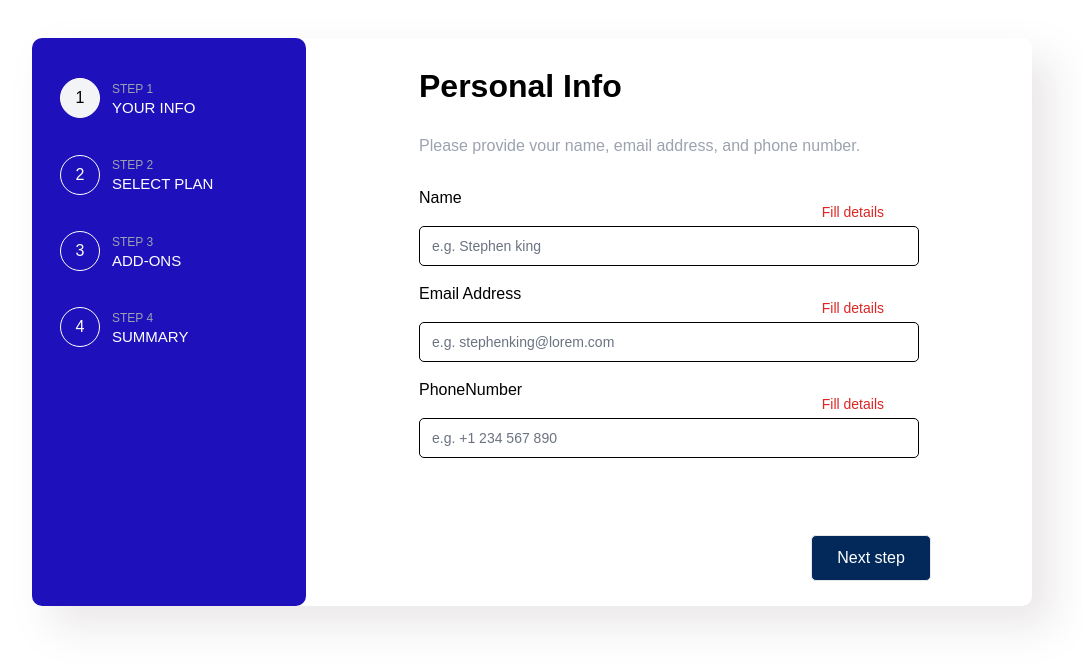
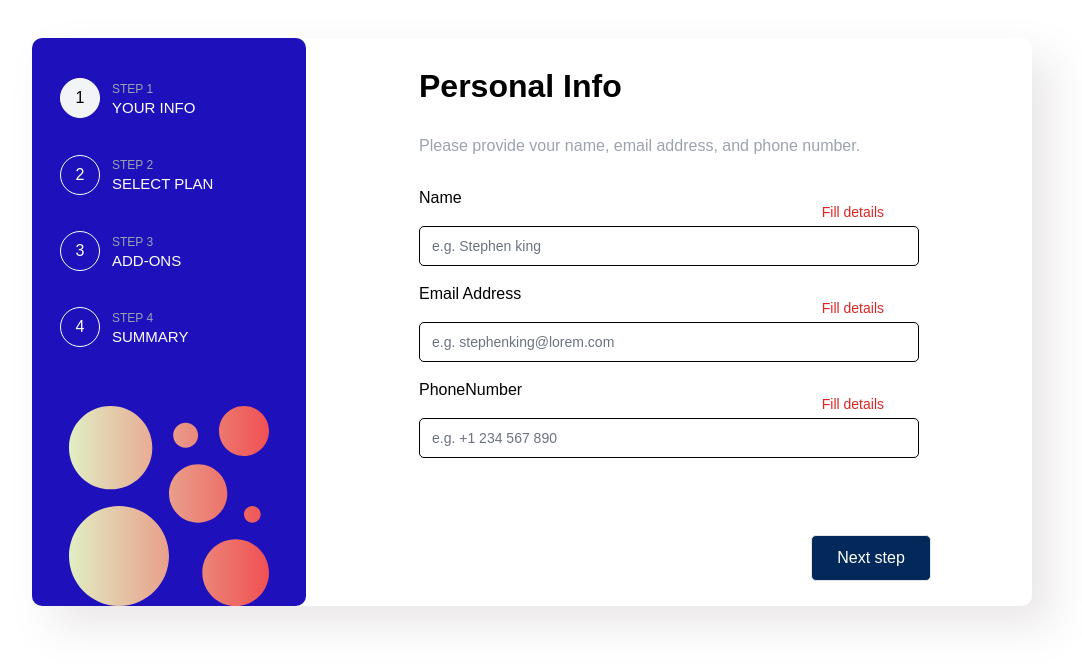
Before and after one commit to Ritika-patel/Stepper-form, a React (Create React App) app: page / in a window 1280 px wide. Shown: the top 664 px of the page, without its empty margins (108-1190 px from the left). Built offline with nearby package versions, Linux system fonts and the light colour scheme; what tailwindcss-debug-screens would draw is missing.

Commit message:
edit style

```diff
--- a/src/App.css
+++ b/src/App.css
@@ -32,6 +32,8 @@ h1 {
   }
 }
 
-/* #display {
-   background-image: url(./assets/bg-sidebar-desktop.svg);
- } */
+#display {
+   background-image: url(./assets//bg.svg);
+   background-repeat: no-repeat;
+   background-position: bottom;
+ }
```
Also changed, not shown: src/Components/StepperBox.js (line endings or trailing spaces), src/assets/bg.svg (added).
